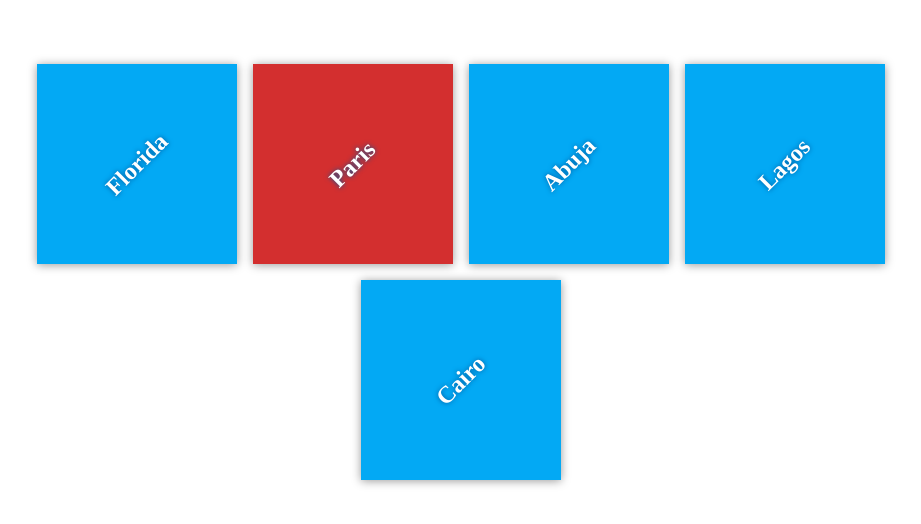
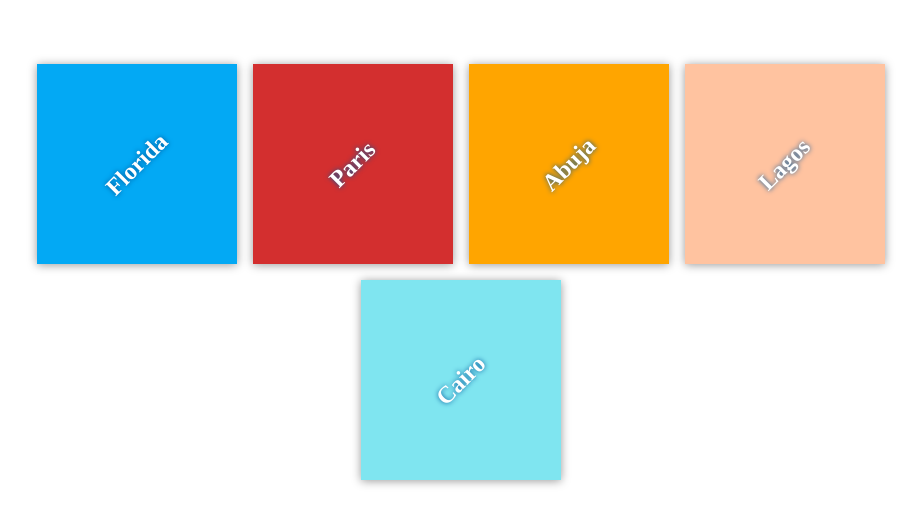
Before and after one commit to stephenitram/my-travel-plans, a plain HTML site: page index.html in a window 1280 px wide. Shown: the part 128-652 px from the top of the page, without its empty margins (179-1100 px from the left). Drawn offline with Linux system fonts and the light colour scheme.

Commit message:
Style destinations

```diff
--- a/app.css
+++ /dev/null
@@ -1,55 +0,0 @@
-html {
-    box-sizing: border-box;
-    height: 100%;
-}
-
-*,
-*::before,
-*::after {
-    box-sizing: inherit;
-}
-
-body {
-    display: flex;
-    margin: 0;
-    height: 100%;
-}
-
-.container {
-    margin: auto;
-    padding: 1em;
-    width: 80%;
-}
-
-.destination-container {
-    display: flex;
-    flex-flow: wrap;
-    justify-content: center;
-}
-
-.destination {
-    background: #03a9f4;
-    box-shadow: 0 1px 9px 0 rgba(0, 0, 0, 0.4);
-    color: white;
-    margin: 0.5em;
-    min-height: 200px;
-    flex: 0 1 200px;
-    display: flex;
-    justify-content: center;
-    align-items: center;
-    text-align: center;
-}
-
-h2 {
-    margin: 0;
-    transform: rotate(-45deg);
-    text-shadow: 0 0 5px #01579b;
-}
-
-#florida {
-    background-color: #03a9f4;
-}
-
-#paris {
-    background-color: #d32f2f;
-}
--- a/css/app.css
+++ b/css/app.css
@@ -53,3 +53,15 @@ h2 {
 #paris {
     background-color: #d32f2f;
 }
+
+#abuja {
+    background-color: #ffa500;
+}
+
+#lagos {
+    background-color: #ffc3a0;
+}
+
+#cairo {
+    background-color: #7fe5f0;
+}
```
